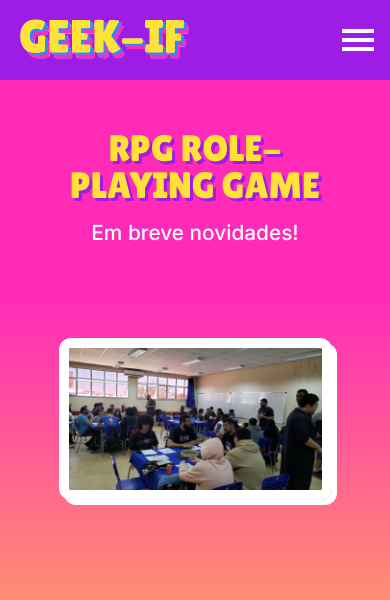
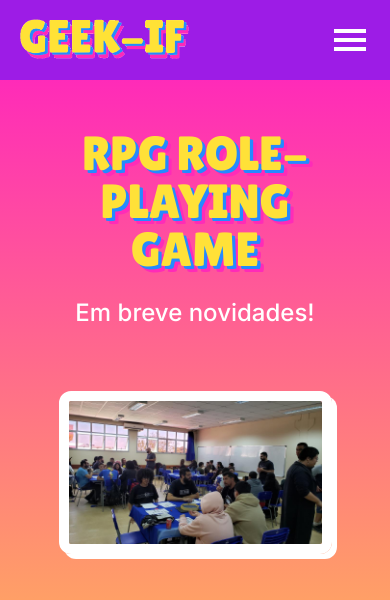
Before and after one commit to fabsoftwareitp/geekif.fabsoftware.itp.ifsp.edu.br, a PHP site: page /pages/salasdejogos/rpg.html in a window 390 px wide. Shown: the top 600 px of the page. Run offline with PHP 8.4, Linux system fonts and the light colour scheme.

Commit message:
Alterações na responsividade das páginas internas e aprimoramento das imagens da galeria

```diff
--- a/css/content.css
+++ b/css/content.css
@@ -281,7 +281,7 @@
   width: 100%;
   min-height: 60vh;
   height: auto;
-  background: linear-gradient(var(--dark-yellow), var(--pink));
+  background: linear-gradient(var(--pink), var(--yellow));
   display: flex;
   justify-content: center;
   align-items: center;
@@ -295,15 +295,28 @@
   color: var(--yellow);
   text-shadow: 0.2rem 0.2rem var(--blue), 0.4rem 0.4rem var(--pink);
   text-align: center;
+  margin-bottom: 15px;
+}
+
+.back-gradient > p {
+  font-size: 3rem;
+  font-family: "Inter", sans-serif;
+  color: var(--white);
+  text-align: center;
 }
 
 @media (max-width: 600px) {
   .back-gradient > h1 {
     font-size: 3rem;
+    margin-bottom: 15px;
   }
 
   .back-gradient {
     padding: 25px;
+  }
+
+  .back-gradient > p {
+    font-size: 2rem;
   }
 }
 
@@ -317,15 +330,23 @@
 }
 
 .gallery > a > img {
-  padding: 5px;
+  border: 10px solid var(--white);
+  border-radius: 12px;
+  box-shadow: 5px 5px var(--white);
+}
+
+.gallery > a {
+  padding: 10px;
 }
 
 .gallery-imgh {
-  width: 25vw;
+  width: 30rem;
+  /*width: 25vw;*/
 }
 
 .gallery-imgv {
-  height: 33vh;
+  height: 20rem;
+  /*height: 33vh;*/
 }
 
 @media (max-width: 600px) {
@@ -334,32 +355,68 @@
   }
 
   .gallery-imgh {
-    width: 18vh;
+    width: 15rem;
+    /*width: 25vh;*/
   }
 
   .gallery-imgv {
-    height: 25vw;
+    height: 10rem;
+    /*height: 33vw;*/
   }
 }
 
-/* Fotos das páginas */
+/* Páginas Internas*/
+.about-attractions {
+  width: 100%-4px;
+  text-align: center;
+  padding: 50px 50px 25px 50px;
+}
+
+.about-attractions > h1 {
+  font-size: 4rem;
+  padding-bottom: 25px;
+  font-family: "Lilita One", cursive;
+  color: var(--yellow);
+  text-shadow: 0.2rem 0.2rem var(--blue), 0.4rem 0.4rem var(--pink);
+  text-transform: uppercase;
+}
+
+.about-attractions > p {
+  line-height: 1.7rem;
+  font-size: 1.5rem;
+  font-family: "Inter", sans-serif;
+  color: var(--white);
+}
+
+@media (max-width: 600px) {
+  .about-attractions {
+    padding: 25px 25px 15px 25px;
+  }
+
+  .about-attractions > h1 {
+    font-size: 3rem;
+  }
+}
+
+/* Fotos das Páginas */
 .pages-photos{
-  background-image: linear-gradient(var(--pink), var(--yellow));
   padding: 25px;
+  width: 100%;
 }
 
 .photos{
-  padding:5% 15%;
   display:flex;
   flex-flow:row wrap;
-  gap:200px;
 }
 
 .photo-set{
   display:flex;
-  justify-content:space-between;
+  justify-content:space-around;
   align-items:center;
   width:100%;
+  padding: 50px;
+  gap: 100px;
+    flex-wrap: wrap;
 }
 
 .photo-image > img{
@@ -374,13 +431,13 @@
   .photos{
     flex-flow:column nowrap;
     align-items:center;
-    gap:100px;
   }
 
   .photo-set{
     flex-flow:column nowrap;
     align-items:center;
-    gap:100px;
+    gap:50px;
+    padding: 25px;
   }
 
   .photo-image > img{
--- a/css/footer.css
+++ b/css/footer.css
@@ -76,6 +76,7 @@ a > .logo-if {
         gap: 1rem;
     }
 
+    a > .logo-sp,
     a > .logo-proac {
         width: 17rem;
     }
@@ -86,6 +87,13 @@ a > .logo-if {
         flex-direction: column;
         width: 0;
         gap: 1rem;
+    }
+}
+
+@media (max-width: 400px) {
+    .footer,
+    .footer > div {
+        padding: 0;
     }
 }
 
--- a/css/header.css
+++ b/css/header.css
@@ -170,7 +170,7 @@
     display: flex;
     align-items: center;
     gap: 0.5rem;
-    padding-block: 1rem;
+    padding: 0.5rem;
     cursor: pointer;
     font-size: 1.5rem;
   }
@@ -251,3 +251,24 @@
     margin-top: 5px;
   }
 }
+
+@media (max-height: 600px) {
+  .menu a,
+  .menu li label {
+    font-size: 1.3rem;
+    padding: 0;
+  }
+
+  .menu {
+    gap: 0;
+  }
+
+  .menu > li,
+  .sub-menu {
+    width: 8rem;
+  }
+
+  .menu > li:last-child {
+    width: 12rem;
+  }
+}
--- a/css/slider.css
+++ b/css/slider.css
@@ -156,13 +156,19 @@
 }
 
 @media (max-width: 600px) {
+  .carousell-event {
+    height: 475px;
+  }
+
   .content-event {
     flex-direction: column-reverse;
     height: 85%;
   }
 
   .content-text-event {
-    padding-top: 15px;
+    display: flex;
+    flex-direction: column;
+    padding: 20px 0px;
   }
 
   .carousell-event .img-list-event img {
@@ -196,7 +202,7 @@
   }
 
   .content-text-event {
-    height: 55%;
+    height: 45%;
     width: 100%;
   }
 
@@ -214,4 +220,8 @@
     line-height: 1.3rem;
     font-size: 1rem;
   }
+
+  .carousell-event .img-list-event img {
+    height: 55%;
+  }
 }
--- a/pages/galery.html
+++ b/pages/galery.html
@@ -89,13 +89,13 @@
         <img class="gallery-imgh" src="/imgs/galery/Geek_xadrez.webp">
       </a>
       <a data-fslightbox href="/imgs/galery/Geek_games1.jpg">
-        <img class="gallery-imgv" src="/imgs/galery/Geek_games1.jpg">
+        <img class="gallery-imgh" src="/imgs/galery/Geek_games1.jpg">
       </a>
       <a data-fslightbox href="/imgs/galery/Geek_games2.jpg">
-        <img class="gallery-imgv" src="/imgs/galery/Geek_games2.jpg">
+        <img class="gallery-imgh" src="/imgs/galery/Geek_games2.jpg">
       </a>
       <a data-fslightbox href="/imgs/galery/Geek_games3.jpg">
-        <img class="gallery-imgv" src="/imgs/galery/Geek_games3.jpg">
+        <img class="gallery-imgh" src="/imgs/galery/Geek_games3.jpg">
       </a>
   </div>
   <h1>Cosplays</h1>
--- a/pages/salasdejogos/rpg.html
+++ b/pages/salasdejogos/rpg.html
@@ -59,13 +59,14 @@
        </nav>
     </header>
     <div class="header-back"></div>
+    <section class="back-gradient">
         <!-- Sobre o Evento -->
-    <section class="about">
+        <div class="about-attractions">
             <h1>RPG Role-Playing Game </h1>
             <p>Em breve novidades!</p>
-    </section>
+        </div>
         <!-- Fotos -->
-    <section class="pages-photos">
+        <div class="pages-photos">
             <div class="photos">
                 <div class="photo-set">
                     <div class="photo-image">
@@ -83,6 +84,7 @@
                         <img src="/imgs/galery/Geek_cosplay10.jpg" alt="Cosplay 4">
                     </div>
                 </div>-->
+            </div>
         </div>
     </section>
     <!-- Rodapé -->
```
Also changed, not shown: pages/campeonatos/cosplayadulto.html (+5 -3 lines), pages/campeonatos/cosplayinfantil.html (+5 -5 lines), pages/campeonatos/justdance.html (+7 -5 lines), pages/oficinas/artesmarciais.html (+5 -3 lines), pages/oficinas/escritacriativa.html (+8 -5 lines), pages/oficinas/swordplay.html (+5 -5 lines), pages/salasdejogos/magic.html (+5 -3 lines), pages/salasdejogos/pokemon.html (+7 -5 lines), pages/salasdejogos/tabuleiro.html (+5 -3 lines), pages/shows/doutoresdorock.html (+5 -3 lines), pages/shows/elisios.html (+7 -5 lines), pages/shows/meiaboca.html (+5 -3 lines). Lines whose indentation alone changed are shown as unchanged.
